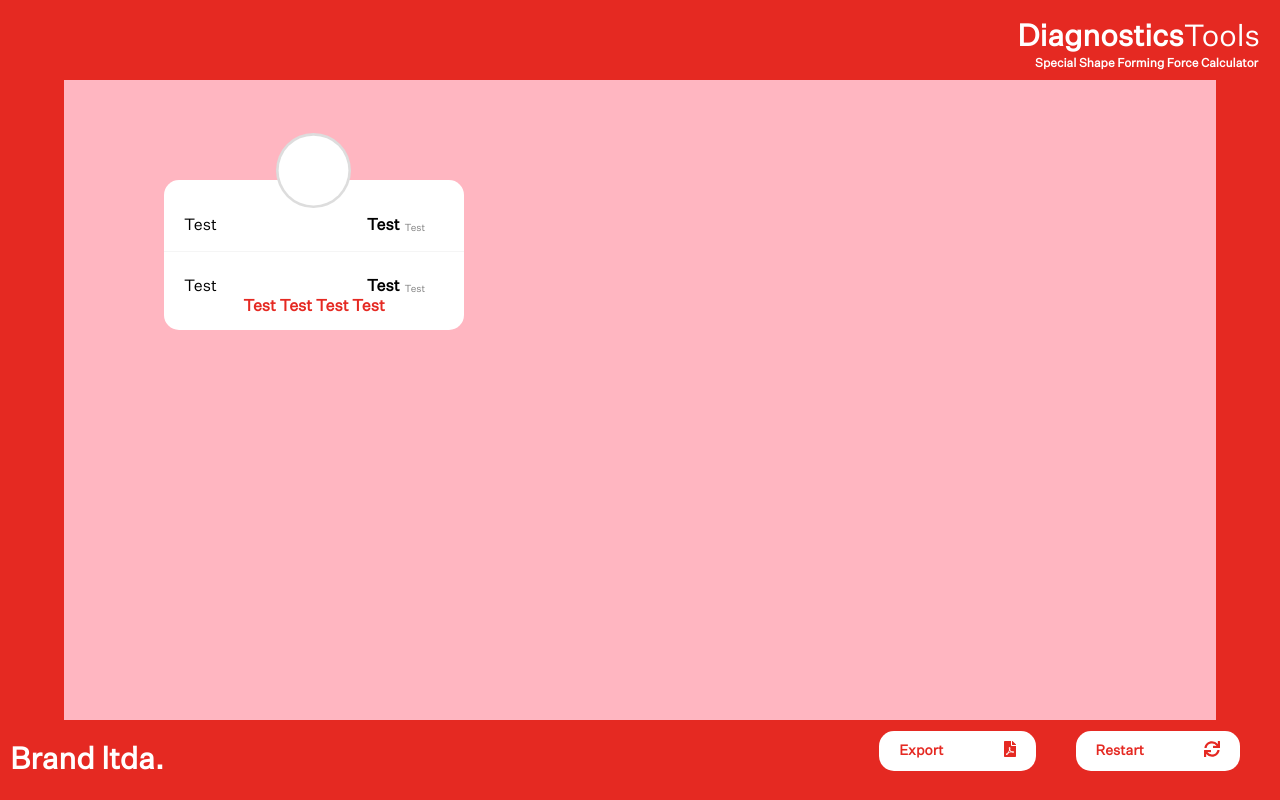
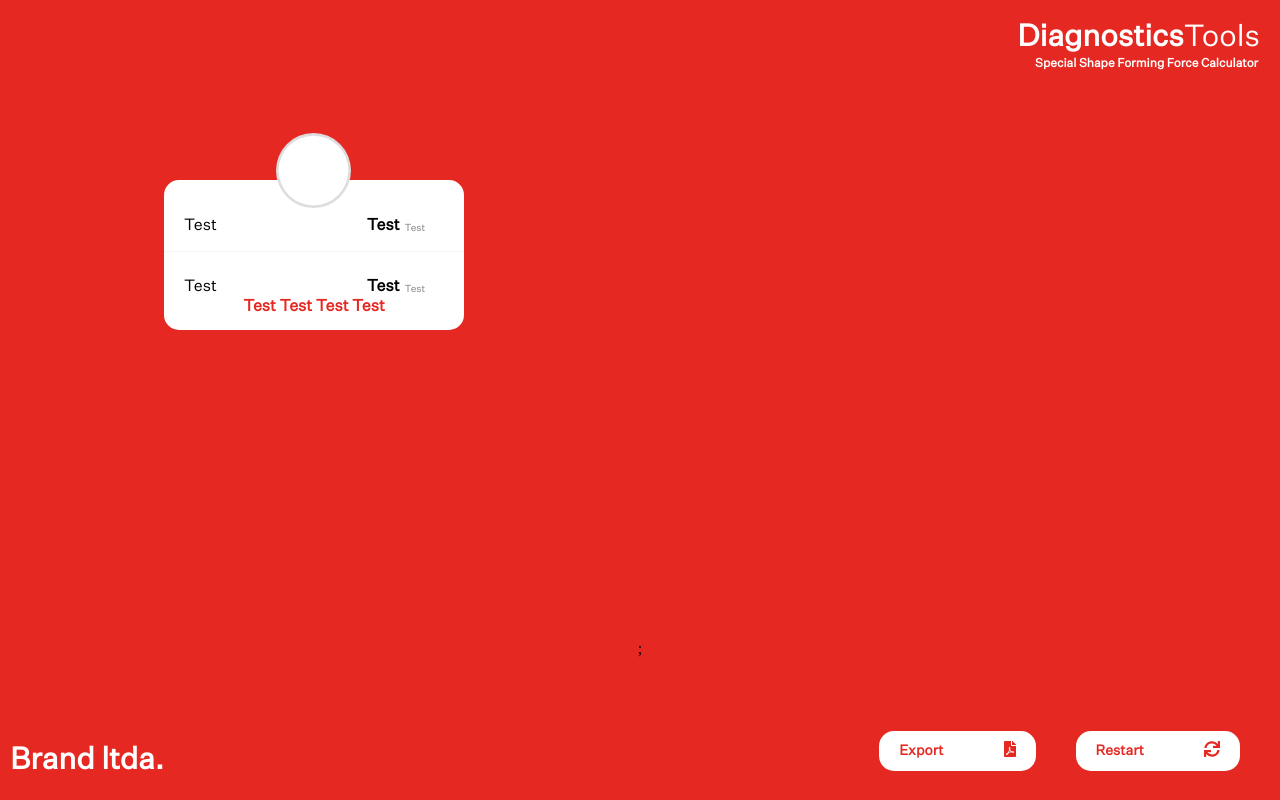
Before and after one commit to edgarkiljak/shape-forming-force-calculator, a React (Create React App) app: page / in a window 1280 px wide. Shown: the top 800 px of the page. Built offline with nearby package versions, Linux system fonts and the light colour scheme.

Commit message:
slide 6 wip

```diff
--- a/src/components/slide-6/Slide6.scss
+++ b/src/components/slide-6/Slide6.scss
@@ -39,7 +39,6 @@ $brand-colour: #e52922;
   display: flex;
   flex-direction: row;
   transform: translate(-50%, -50%);
-  background-color: lightpink;
 }
 
 .force-container {
```
